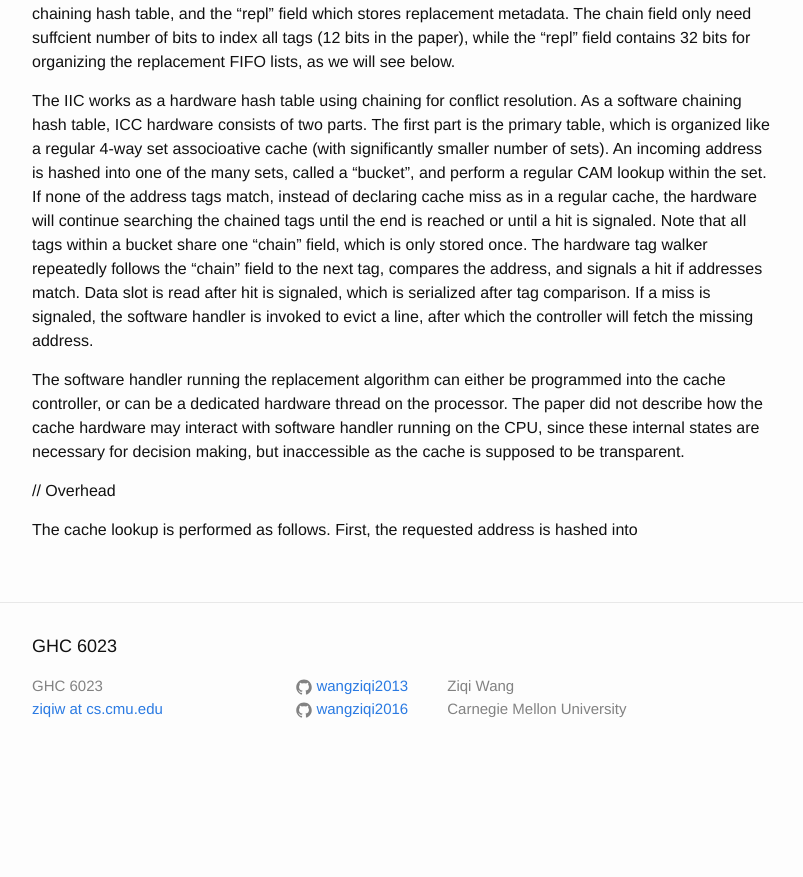
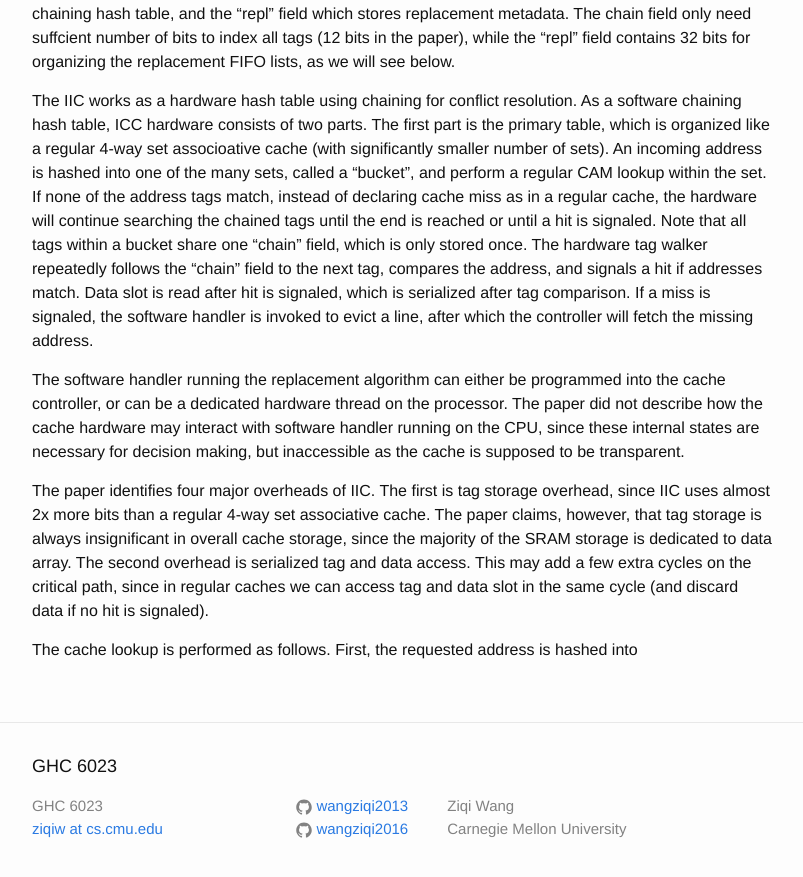
Before and after one commit to wangziqi2013/wangziqi2013.github.io, a Jekyll site: the page built from _posts/2020-05-22-iic.markdown, in a window 1280 px wide and 900 px high, scrolled down 2077 px. Shown: the top 877 px of the window, without its empty margins (238-1041 px from the left). Built offline with Jekyll 4.4.1, drawn with Linux system fonts in a browser that asks for light colours; before the commit the page ends 2857 px from its top, so only the background shows below that.

Commit message:
Adding overhead

```diff
--- a/_posts/2020-05-22-iic.markdown
+++ b/_posts/2020-05-22-iic.markdown
@@ -93,6 +93,10 @@ dedicated hardware thread on the processor. The paper did not describe how the c
 software handler running on the CPU, since these internal states are necessary for decision making, but inaccessible
 as the cache is supposed to be transparent.
 
-// Overhead
+The paper identifies four major overheads of IIC. The first is tag storage overhead, since IIC uses almost 2x more bits
+than a regular 4-way set associative cache. The paper claims, however, that tag storage is always insignificant in overall
+cache storage, since the majority of the SRAM storage is dedicated to data array. The second overhead is serialized
+tag and data access. This may add a few extra cycles on the critical path, since in regular caches we can access tag and
+data slot in the same cycle (and discard data if no hit is signaled).
 
 The cache lookup is performed as follows. First, the requested address is hashed into
```
